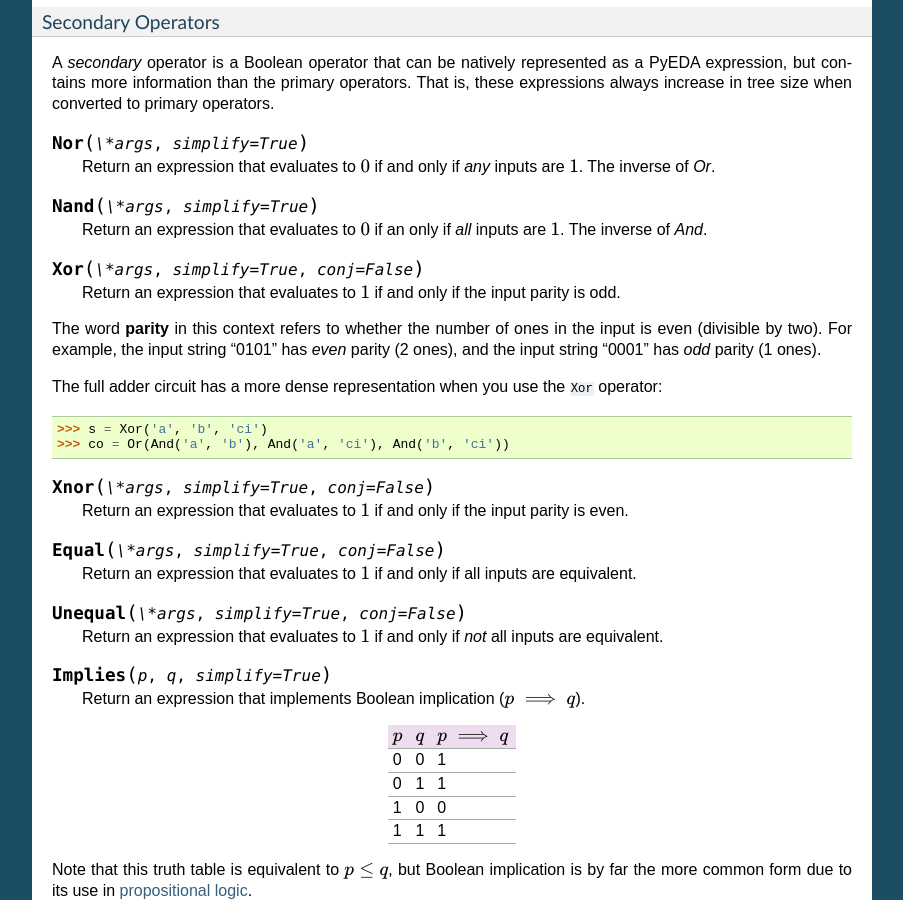
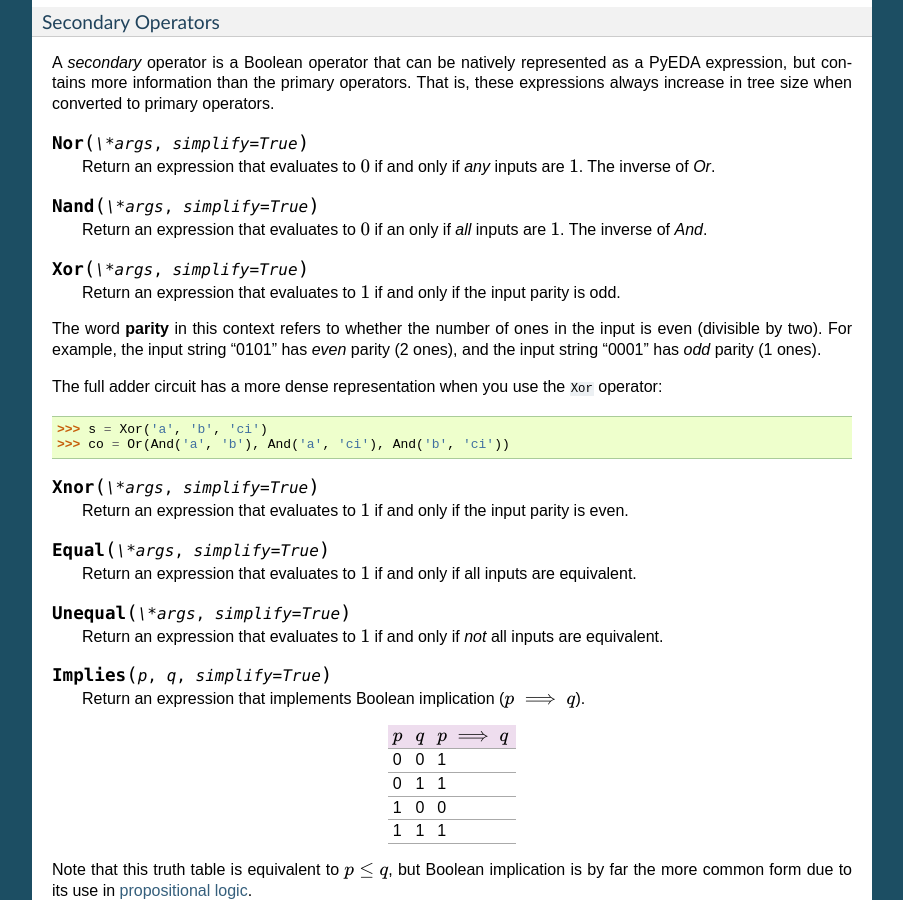
Before and after one commit to cjdrake/pyeda, a Sphinx documentation site: the page built from doc/source/expr.rst, in a window 1280 px wide and 900 px high, scrolled down 5234 px. Shown: the whole window, without its empty margins (198-1101 px from the left). Built offline with Sphinx 7.4.7, drawn with Linux system fonts in a browser that asks for light colours.

Commit message:
Get rid of extraneous conj=False arguments

```diff
--- a/doc/source/expr.rst
+++ b/doc/source/expr.rst
@@ -328,7 +328,7 @@ primary operators.
    are :math:`1`.
    The inverse of `And`.
 
-.. function:: Xor(\*args, simplify=True, conj=False)
+.. function:: Xor(\*args, simplify=True)
 
    Return an expression that evaluates to :math:`1` if and only if the input
    parity is odd.
@@ -344,17 +344,17 @@ use the ``Xor`` operator::
    >>> s = Xor('a', 'b', 'ci')
    >>> co = Or(And('a', 'b'), And('a', 'ci'), And('b', 'ci'))
 
-.. function:: Xnor(\*args, simplify=True, conj=False)
+.. function:: Xnor(\*args, simplify=True)
 
    Return an expression that evaluates to :math:`1` if and only if the input
    parity is even.
 
-.. function:: Equal(\*args, simplify=True, conj=False)
+.. function:: Equal(\*args, simplify=True)
 
    Return an expression that evaluates to :math:`1` if and only if all inputs
    are equivalent.
 
-.. function:: Unequal(\*args, simplify=True, conj=False)
+.. function:: Unequal(\*args, simplify=True)
 
    Return an expression that evaluates to :math:`1` if and only if *not* all
    inputs are equivalent.
```
Also changed, not shown: 1 other file.
